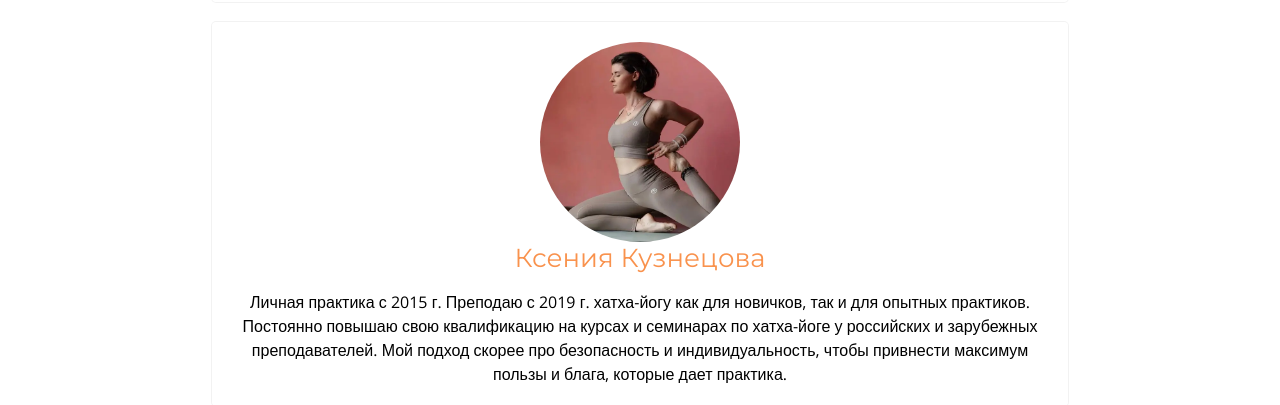
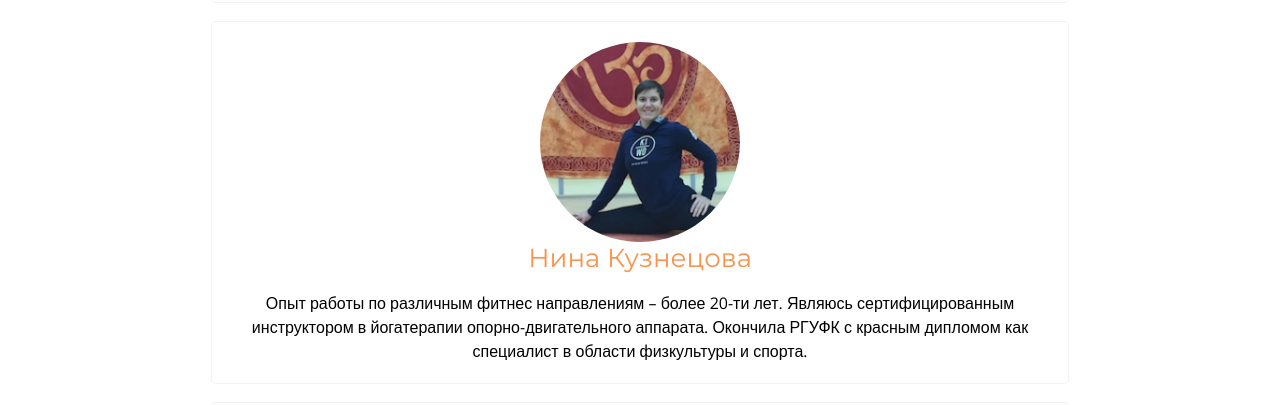
Before and after one commit to walborn/yogaclubom, a Next.js app: page /masters in a window 1280 px wide. Shown: the part 533-938 px from the top of the page. Built offline with nearby package versions, Linux system fonts and the light colour scheme; no server answers.

Commit message:
29.08.26-1

```diff
--- a/app/masters/masters.ts
+++ b/app/masters/masters.ts
@@ -9,12 +9,6 @@ export const masters: [string, Master][] = [
     {
       name: 'Ольга Андрианова',
       description: 'Личная практика с 2017 г. Провожу занятия «Йога голоса + Гонг-медитация». Йога голоса способствует улучшению качества голоса, помогает снизить уровень стресса и тревоги, способствует избавлению от зажимов и блоков в теле. Гонг-медитация — это целительный процесс на основе звукового воздействия. Данная практика подойдет для практикующих любого уровня.',
-    },
-  ], [
-    'kseniya_kuznetsova',
-    {
-      name: 'Ксения Кузнецова',
-      description: 'Личная практика с 2015 г. Преподаю с 2019 г. хатха-йогу как для новичков, так и для опытных практиков. Постоянно повышаю свою квалификацию на курсах и семинарах по хатха-йоге у российских и зарубежных преподавателей. Мой подход скорее про безопасность и индивидуальность, чтобы привнести максимум пользы и блага, которые дает практика.',
     },
   ], [
     'nina_kuznetsova',
```
